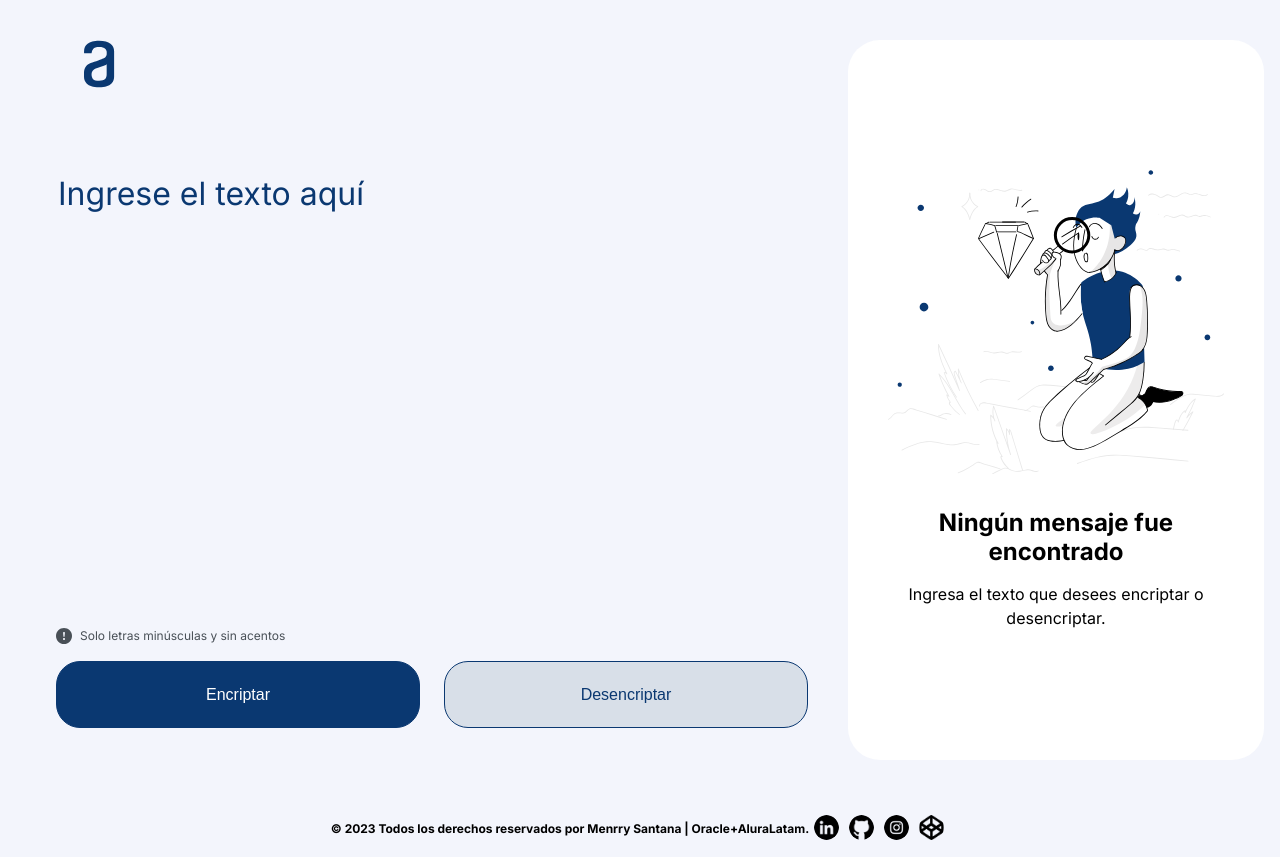
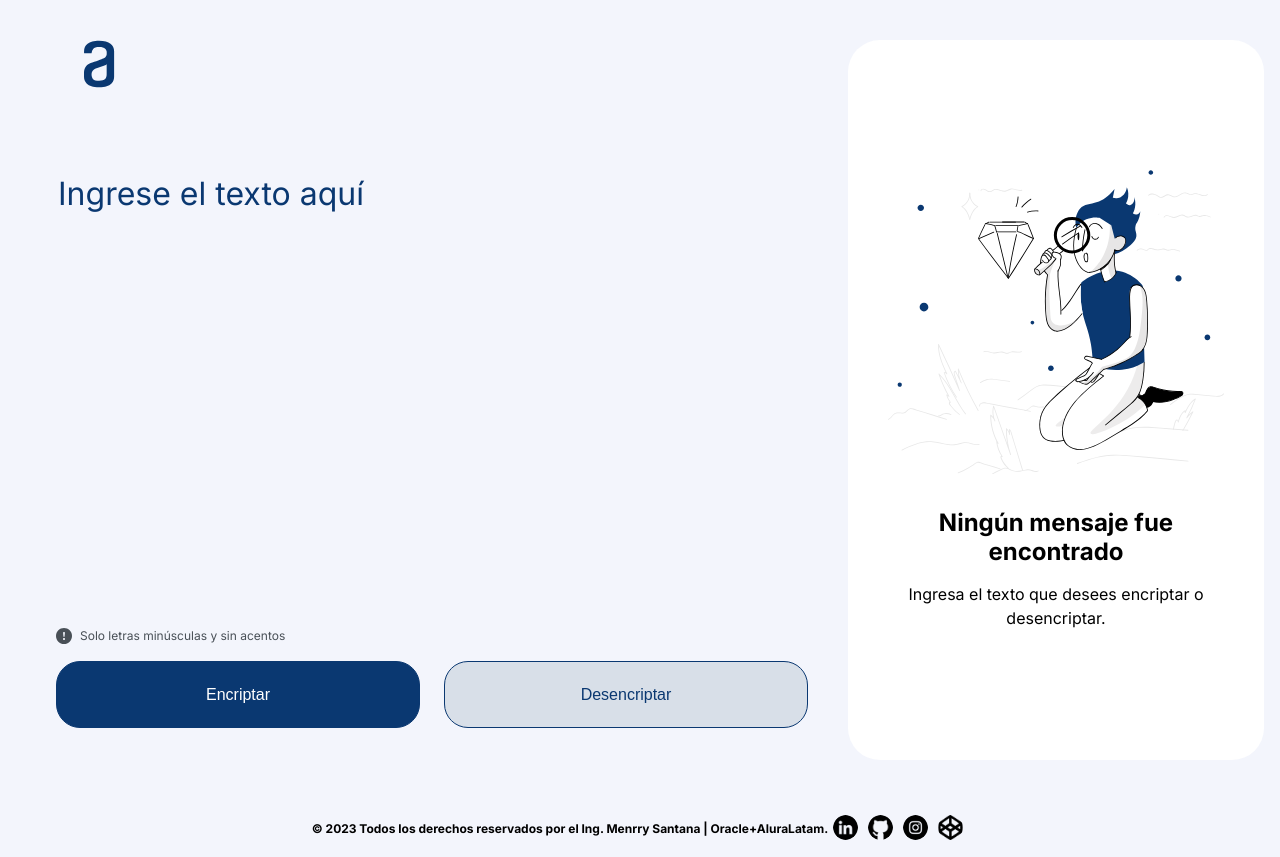
Before and after one commit to Menrry/Encriptador-Oracle_AluraLatam-G5, a plain HTML site: page index.html in a window 1280 px wide. Shown: the top 857 px of the page. Drawn offline with Linux system fonts and the light colour scheme.

Commit message:
Update index.html pie de pagina

```diff
--- a/index.html
+++ b/index.html
@@ -58,7 +58,7 @@
     </main>
 
     <footer class="pie-pagina">
-        <p>© 2023 Todos los derechos reservados por Menrry Santana | Oracle+AluraLatam. </p>
+        <p>© 2023 Todos los derechos reservados por el Ing. Menrry Santana | Oracle+AluraLatam. </p>
         <!--Siguientes hipervinculos a paginas externas-->
         <a href="https://www.linkedin.com/in/menrrysantana/" target="_blank" rel="noopener noreferrer"><img src="./img/linkedin.png" class="pgn" alt="icono Linkedin"></a>
         <a href="https://github.com/Menrry/" target="_blank" rel="noopener noreferrer"><img src="./img/github.png" class="pgn" alt="icono GitHub"></a>
```
